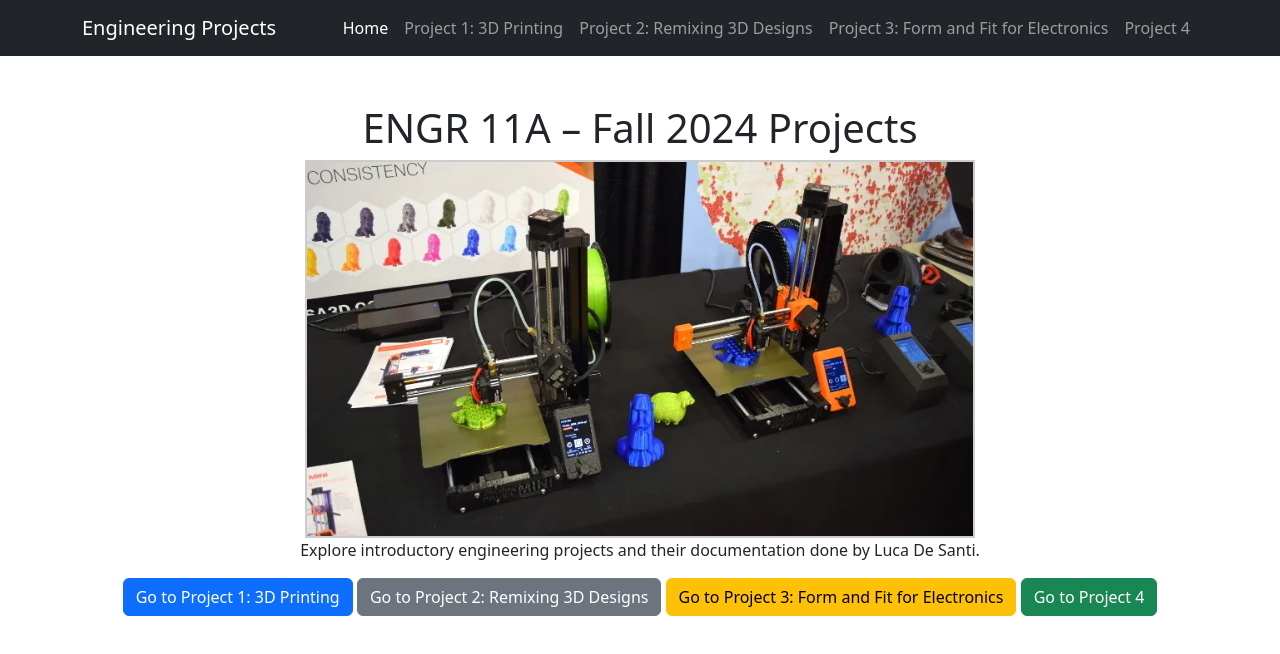
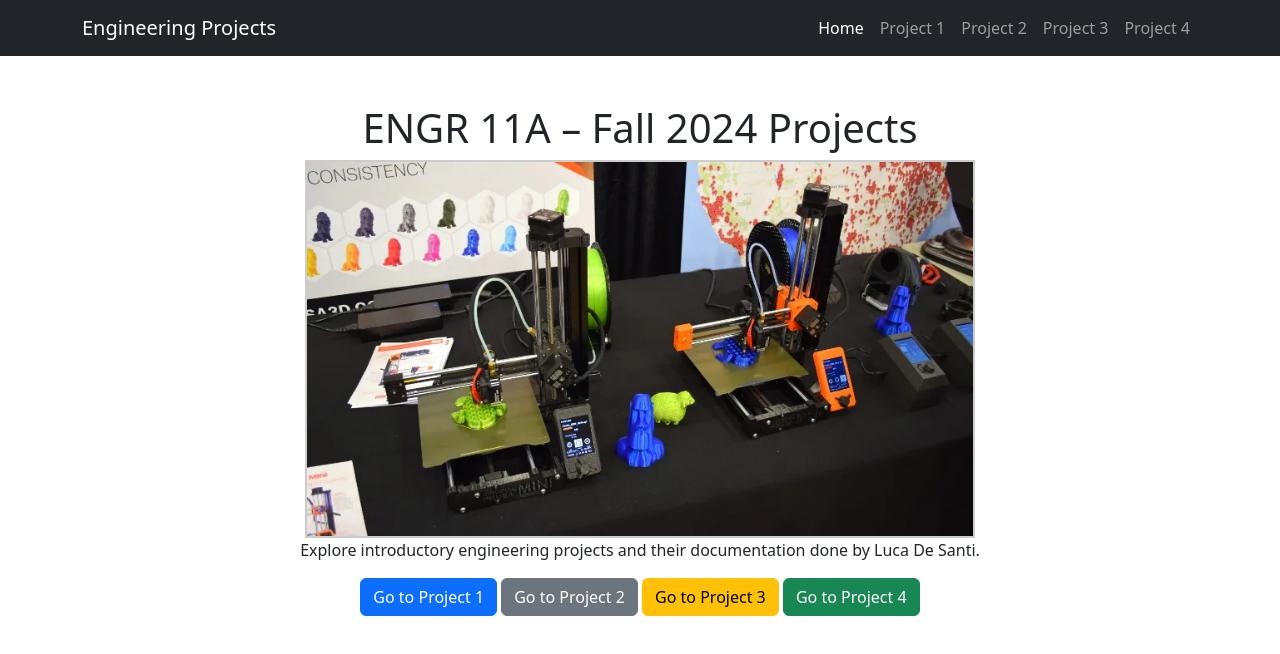
Before and after one commit to Lucads27/Project1lds, a plain HTML site: page index.html in a window 1280 px wide. Drawn offline with nearby package versions, Linux system fonts and the light colour scheme.

Commit message:
Update index.html

```diff
--- a/index.html
+++ b/index.html
@@ -32,13 +32,13 @@
               <a class="nav-link active" aria-current="page" href="#">Home</a>
             </li>
             <li class="nav-item">
-              <a class="nav-link" href="project1.html">Project 1: 3D Printing</a>
+              <a class="nav-link" href="project1.html">Project 1</a>
             </li>
             <li class="nav-item">
-              <a class="nav-link" href="project2.html">Project 2: Remixing 3D Designs</a>
+              <a class="nav-link" href="project2.html">Project 2</a>
             </li>
             <li class="nav-item">
-              <a class="nav-link" href="project3.html">Project 3: Form and Fit for Electronics</a>
+              <a class="nav-link" href="project3.html">Project 3</a>
             </li>
             <li class="nav-item">
               <a class="nav-link" href="project4.html">Project 4</a>
@@ -57,9 +57,9 @@
             <img src="assets/miniprusa.jpg" style="width:60%; height: 40%; border: 2px solid #ccc;">
             <p>Explore introductory engineering projects and their documentation done by Luca De Santi.</p>
 
-            <a href="project1.html" class="btn btn-primary">Go to Project 1: 3D Printing</a>
-            <a href="project2.html" class="btn btn-secondary">Go to Project 2: Remixing 3D Designs</a>
-            <a href="project3.html" class="btn btn-warning">Go to Project 3: Form and Fit for Electronics</a>
+            <a href="project1.html" class="btn btn-primary">Go to Project 1</a>
+            <a href="project2.html" class="btn btn-secondary">Go to Project 2</a>
+            <a href="project3.html" class="btn btn-warning">Go to Project 3</a>
             <a href="project4.html" class="btn btn-success">Go to Project 4</a>
           </div>
         </div>
```
